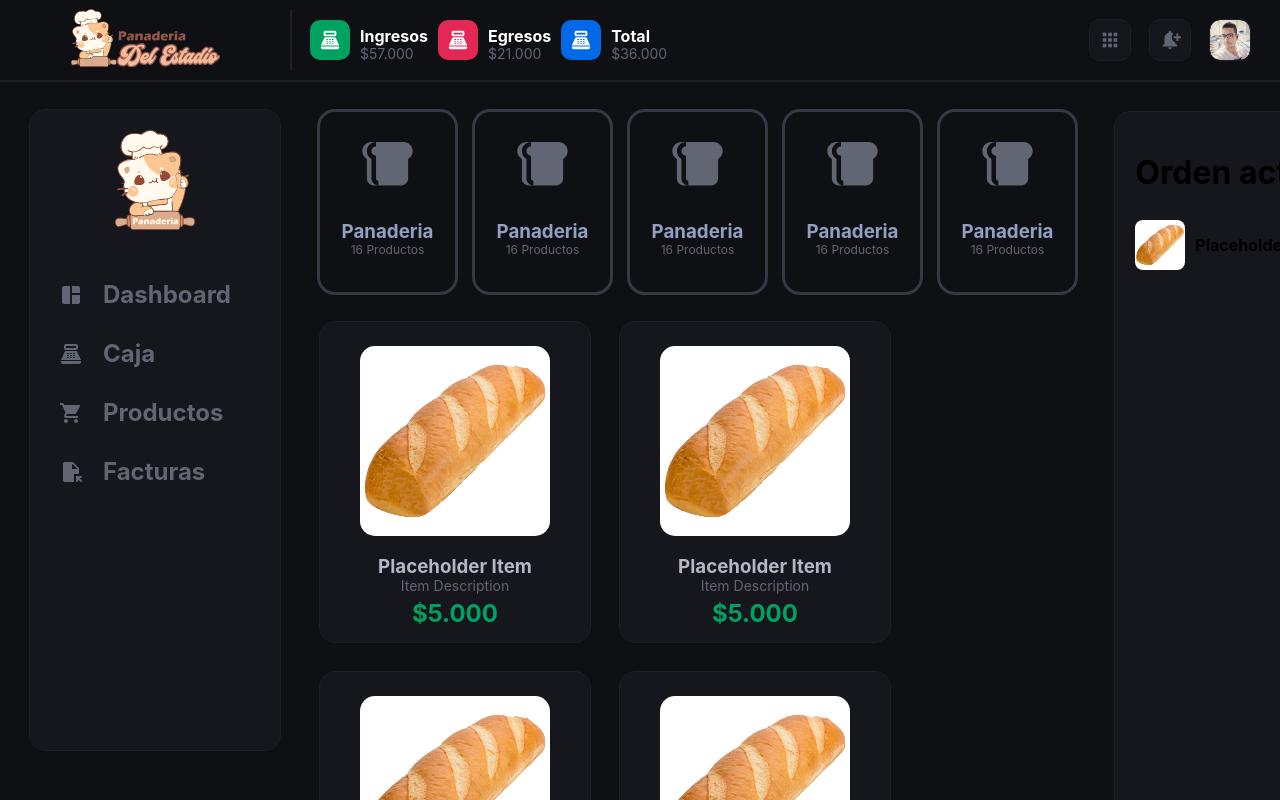
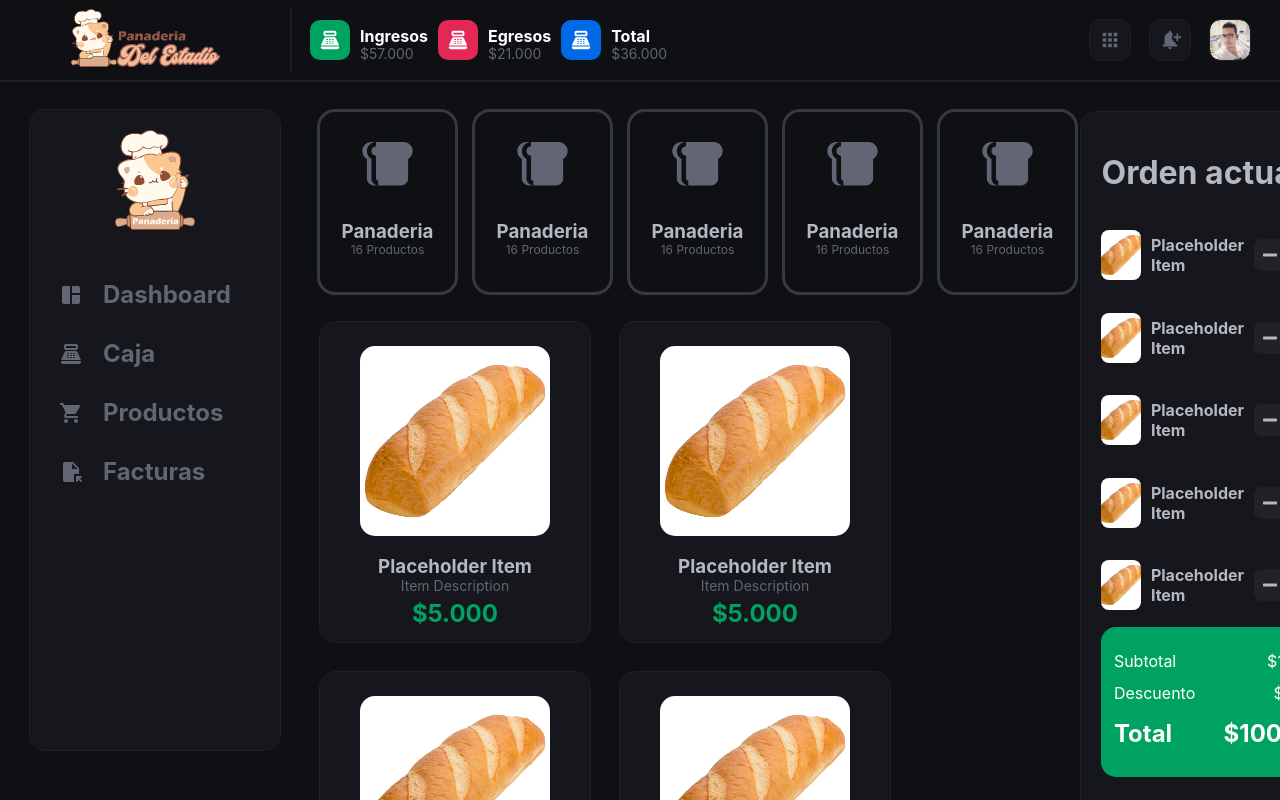
Before and after one commit to ADSO-SENA-V-NSA/Point-of-Sale-System-POS, a React (Create React App) app: page / in a window 1280 px wide. Shown: the top 800 px of the page. Built offline with nearby package versions, Linux system fonts and the light colour scheme.

Commit message:
Cashout complete

```diff
--- a/src/components/categoriCard.jsx
+++ b/src/components/categoriCard.jsx
@@ -25,7 +25,7 @@ const Icon =styled(RiBreadFill)`
 `
 const Title = styled.h3`
     margin-top: 0;
-    color: #959FC2;
+    color: #B5B7C3;
 `
 const Description = styled.p`
     margin-top: -20px;
--- a/src/components/order.jsx
+++ b/src/components/order.jsx
@@ -1,9 +1,13 @@
 import React from "react";
 import styled from "styled-components";
+import { FaPlus } from "react-icons/fa";
+import { FaMinus } from "react-icons/fa";
 
 const OrderDiv = styled.div`
     display: flex;
     align-items: center;
+    justify-content: space-between;
+    color: #B5B7C3;
 `
 const ImageDiv = styled.div`
     width: 50px;
@@ -17,13 +21,45 @@ const ProductImage = styled.img`
     height: 100%;
     object-fit: cover;
 `
+const Box = styled.div`
+    width: 30px;
+    height: 30px;
+    outline: 1px solid #1d2027;
+    background-color: #212227;
+    border-radius: 5px;
+    display: grid;
+    place-items: center;
+`
+const DescriptionDiv = styled.div`
+    display: flex;
+    align-items: center;
+`
+const ControlDiv = styled.div`
+    display: flex;
+    align-items: center;
+    column-gap: 10px;
+`
+
 export default function Order(){
     return(
         <OrderDiv>
-            <ImageDiv>
-                <ProductImage src="images/bread_pic.webp" alt="product" />
-            </ImageDiv>
-            <h4>Placeholder Item</h4>
+            <DescriptionDiv>
+                <ImageDiv>
+                    <ProductImage src="images/bread_pic.webp" alt="product" />
+                </ImageDiv>
+                <h4>Placeholder Item</h4>
+            </DescriptionDiv>
+            <ControlDiv>
+                <Box>
+                <FaMinus/>
+                </Box>
+                <h2>5</h2>
+                <Box>
+                <FaPlus/>
+                </Box>
+            </ControlDiv>
+
+
         </OrderDiv>
     )
 }
--- a/src/pages/main.jsx
+++ b/src/pages/main.jsx
@@ -34,7 +34,37 @@ const OrderDiv = styled.div`
     outline: 1px solid #1d2027;
     border-radius: 15px;
     padding: 20px;
+    color: #B5B7C3;
+`
+const PriceDiv = styled.div`
+    background-color: #00A261;
+    width: 100%;
+    height: 150px;
+    border-radius: 15px;
+    color: white;
+    display: flex;
+    flex-direction: column;
+    align-items: center;
+    justify-content: center;
 
+`
+const PriceContentDiv = styled.div`
+    width: 90%;
+    display: flex;
+    justify-content: space-between;
+    margin-bottom: -10px;
+    margin-top: -10px;
+`
+const PayDiv = styled.div`
+    width: 100%;
+    height: 50px;
+    background-color: #006AE6;
+    border-radius: 15px;
+    display: flex;
+    justify-content: center;
+    align-items: center;
+    color: white;
+    margin-top: 30px;
 `
 
 export default function Main(){
@@ -64,6 +94,27 @@ export default function Main(){
             <OrderDiv>
                 <h1>Orden actual</h1>
                 <Order/>
+                <Order/>
+                <Order/>
+                <Order/>
+                <Order/>
+                <PriceDiv>
+                    <PriceContentDiv>
+                        <p>Subtotal</p>
+                        <p>$125.000</p>
+                    </PriceContentDiv>
+                    <PriceContentDiv>
+                        <p>Descuento</p>
+                        <p>$25.000</p>
+                    </PriceContentDiv>
+                    <PriceContentDiv>
+                        <h2>Total</h2>
+                        <h2>$100.000</h2>
+                    </PriceContentDiv>
+                </PriceDiv>
+                <PayDiv>
+                    <h2>Pagar</h2>
+                </PayDiv>
             </OrderDiv>
         </MainDiv>
 
```
